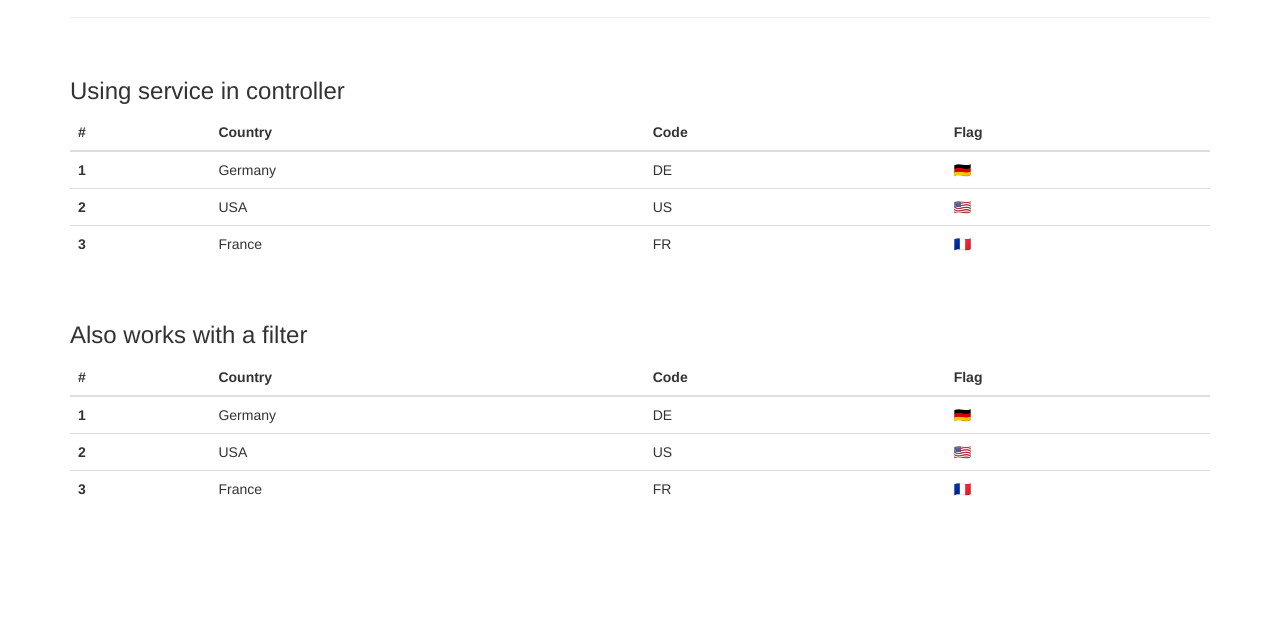
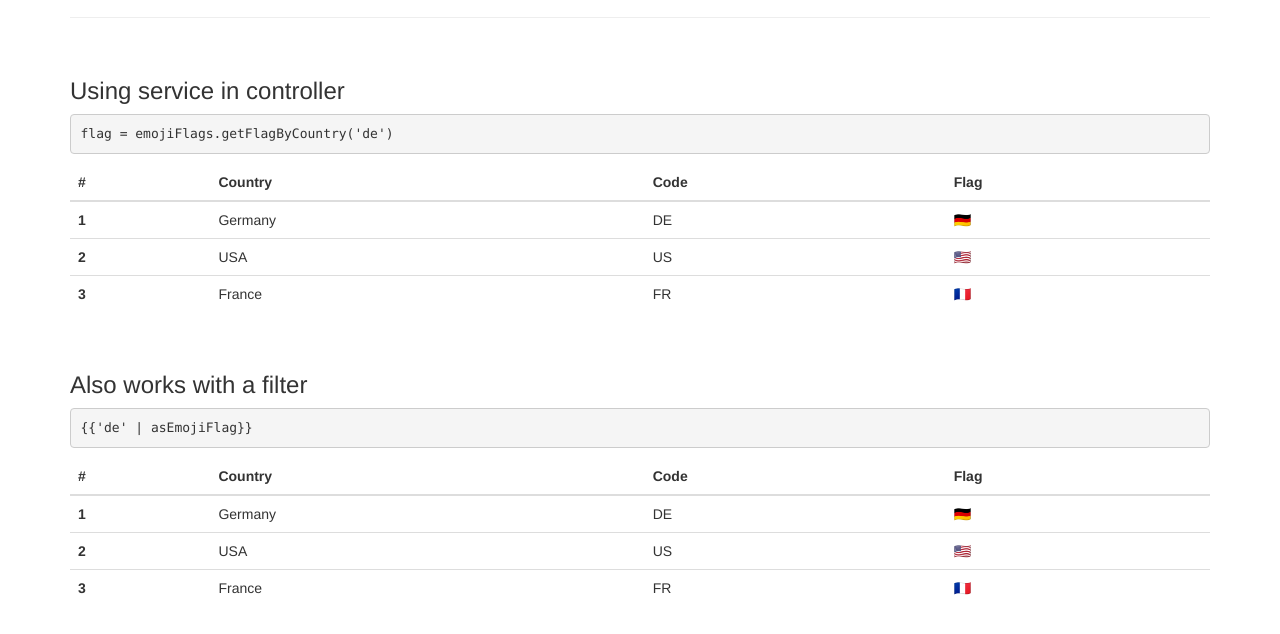
Before and after one commit to zwacky/angular-emoji-flags, a website: page demo/index.html in a window 1280 px wide. Shown: the part 56-690 px from the top of the page. Drawn offline with nearby package versions, Linux system fonts and the light colour scheme.

Commit message:
feat: add html title and example code to the demo page

```diff
--- a/demo/index.html
+++ b/demo/index.html
@@ -1,6 +1,7 @@
 <!DOCTYPE html>
 <html lang="en" ng-app="demo-app">
     <head>
+        <title>angular-emoji-flags Demo</title>
         <link rel="stylesheet" href="../node_modules/bootstrap/dist/css/bootstrap.css">
     </head>
     <body ng-controller="DemoCtrl as demo">
@@ -10,6 +11,7 @@
             <hr>
             <br>
             <h3>Using service in controller</h3>
+            <pre>flag = emojiFlags.getFlagByCountry('de')</pre>
             <table class="table">
                 <thead>
                     <tr>
@@ -30,6 +32,7 @@
             </table>
             <br>
             <h3>Also works with a filter</h3>
+            <pre ng-non-bindable>{{'de' | asEmojiFlag}}</pre>
             <table class="table">
                 <thead>
                     <tr>
@@ -44,7 +47,7 @@
                         <th scope="row">{{$index+1}}</th>
                         <td>{{country.name}}</td>
                         <td>{{country.code.toUpperCase()}}</td>
-                        <td>{{country.code| asEmojiFlag }}</td>
+                        <td>{{country.code | asEmojiFlag }}</td>
                     </tr>
                 </tbody>
             </table>
```
